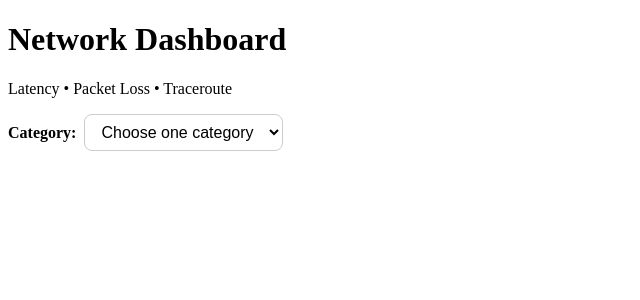
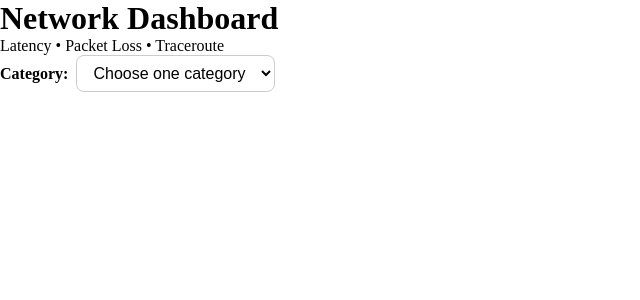
Before and after one commit to brojyf/NetworkDashboard, a React (Vite) app in the folder frontend/: page / in a window 1280 px wide. Shown: the top 300 px of the page, without its empty margins (0-640 px from the left). Built offline with nearby package versions, Linux system fonts and the light colour scheme.

Commit message:
fix(App.jsx): Fixed fake fetch, use mock data in catch clause & Remove margin in css

```diff
--- a/frontend/src/App.css
+++ b/frontend/src/App.css
@@ -2,10 +2,7 @@
   width: 100%;
 }
 
-/* .charts {
-  overflow-x: auto;
-} */
-
-body {
-  overflow-y: scroll;
+* {
+  margin: 0;
+  padding: 0;
 }
--- a/frontend/src/App.jsx
+++ b/frontend/src/App.jsx
@@ -38,10 +38,11 @@ function App() {
 
         // const json = await res.json();
         // setData(json.data);
-        const serverData = mockData[categoryMap[category]] || null;
-        setData(serverData);
+
       } catch (err) {
-        setError(err.message);
+        // setError(err.message);
+          const serverData = mockData[categoryMap[category]] || null;
+          setData(serverData);
       } finally {
         setLoading(false);
       }
@@ -52,9 +53,7 @@ function App() {
 
   return (
     <div>
-      <div className="header">
-        <Header />
-      </div>
+      <Header />
 
       <SelectBox value={category} onChange={setCategory} />
 
```
